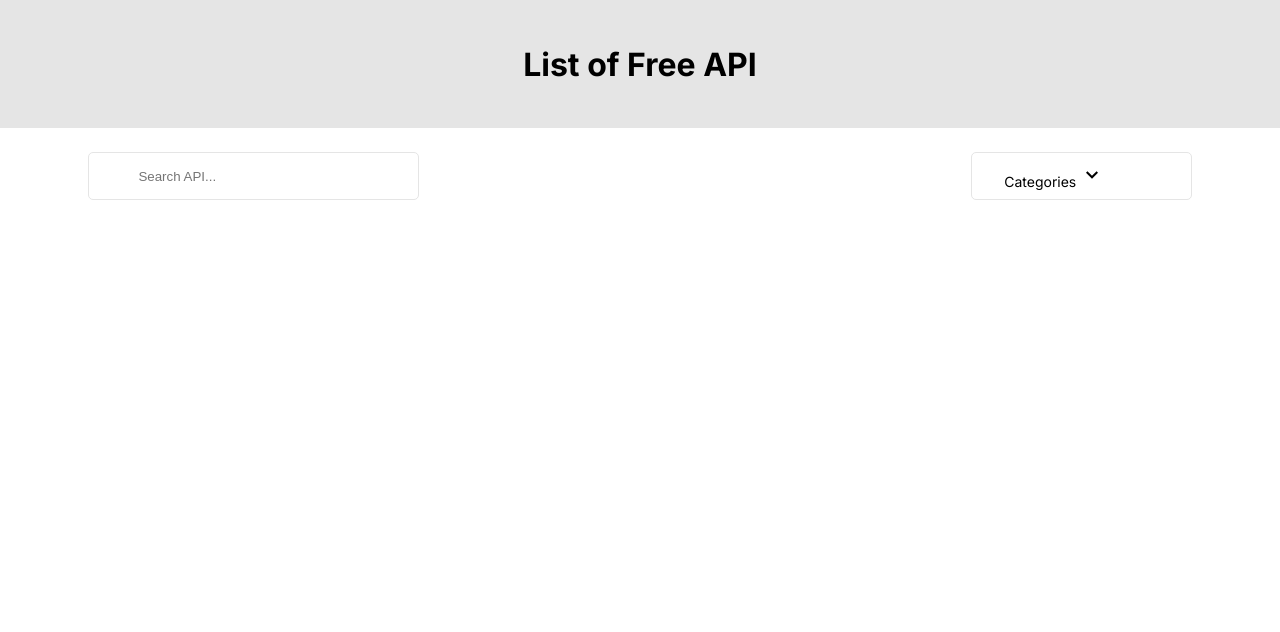
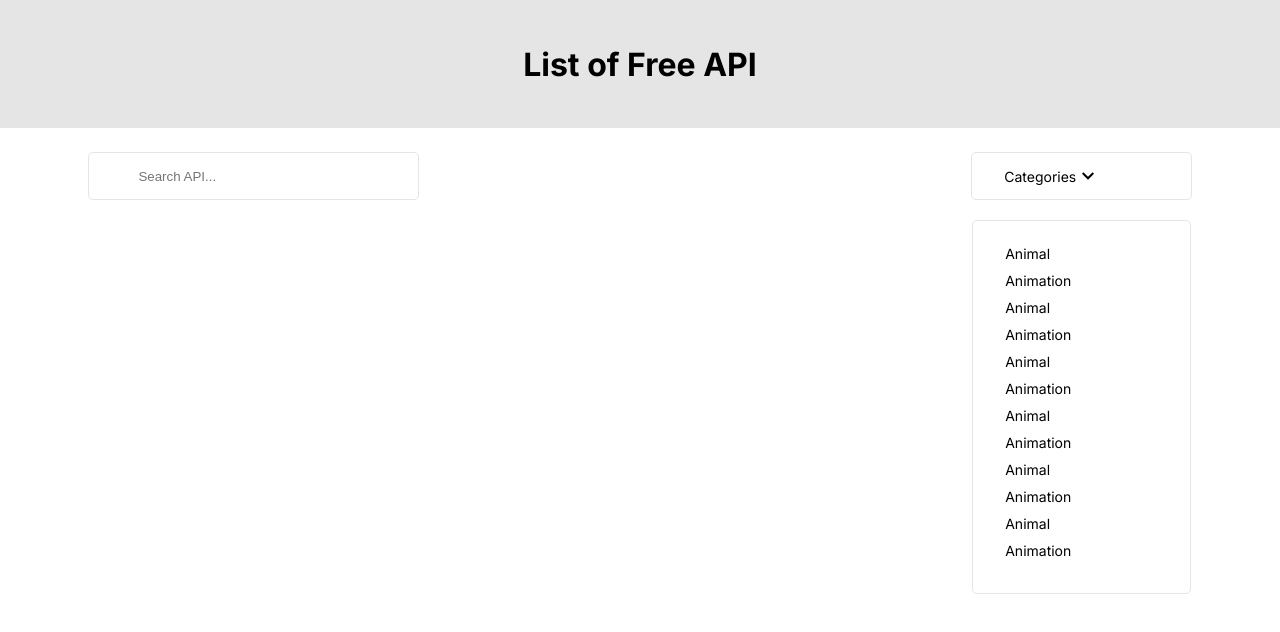
Before and after one commit to toriola998/Api-list, a Vue app: page / in a window 1280 px wide. Shown: the top 632 px of the page. Built offline with nearby package versions, Linux system fonts and the light colour scheme.

Commit message:
added catogories section

```diff
--- a/src/views/Home.vue
+++ b/src/views/Home.vue
@@ -7,11 +7,28 @@
                         <input placeholder="Search API..." class="search" v-model="title" @input="getInput()"/>
                     </div>
 
-                    <div class="select-wrap flex">
-                        <p>Categories <img src="./../assets/arrow-down.svg" alt=""/></p>
+                    <div class="select-wrap">
+                        <div class="flex" style="padding-top: .7rem;">
+                            <p>Categories</p>
+                            <img src="./../assets/arrow-down.svg" alt=""/>
+                        </div>
+
+                        <div class="categories">
+                            <p>Animal</p>
+                            <p>Animation</p>
+                            <p>Animal</p>
+                            <p>Animation</p>
+                            <p>Animal</p>
+                            <p>Animation</p>
+                            <p>Animal</p>
+                            <p>Animation</p>
+                            <p>Animal</p>
+                            <p>Animation</p>
+                            <p>Animal</p>
+                            <p>Animation</p>
+                        </div>
                     </div>
                 </div>
-
             </form>
 
             <div class="container">
@@ -66,8 +83,20 @@ export default {
             })
         }
     },
+
+    computed: {
+        catList() {
+      let filtered_array = [];
+      for(let i =0; i < this.apiList.length; i++) {
+        if(filtered_array.indexOf(this.apiList[i].Category) === -1) {
+          filtered_array.push(this.apiList[i].Category)
+        }
+      }
+    return filtered_array;
+    }
+  },
     created() {
-        //this.getApi()
+       // this.getApi()
     }
 }
 </script>
@@ -91,6 +120,10 @@ export default {
     input{
         outline: none;
         border: none;
+    }
+
+    .search {
+        padding-left: 2rem;
     }
 
     .search-wrap,
@@ -126,6 +159,18 @@ export default {
 
     .search::placeholder {
         font-family: inherit;
+    }
+
+    .categories {
+        border: 1px solid #e5e5e5;
+        border-radius: 5px;
+        margin-top: 2rem;
+        z-index: 99;
+        padding: 1.5rem 0;
+    }
+
+    .categories p {
+        padding-bottom: 10px;
     }
 
     .title {
@@ -178,6 +223,14 @@ export default {
             width: 70%;
             margin: auto;
         }
+
+        .select-wrap {
+            width: 40%;
+        }
+
+        .search {
+            padding-left: unset;
+        }
     }
 
      @media screen and (min-width: 700px) {
@@ -193,7 +246,7 @@ export default {
         .flex-search {
             display: flex;
             justify-content: space-between;
-            padding: 0 3rem;
+            padding: 0 2rem;
         }
 
         .search-wrap {
```
